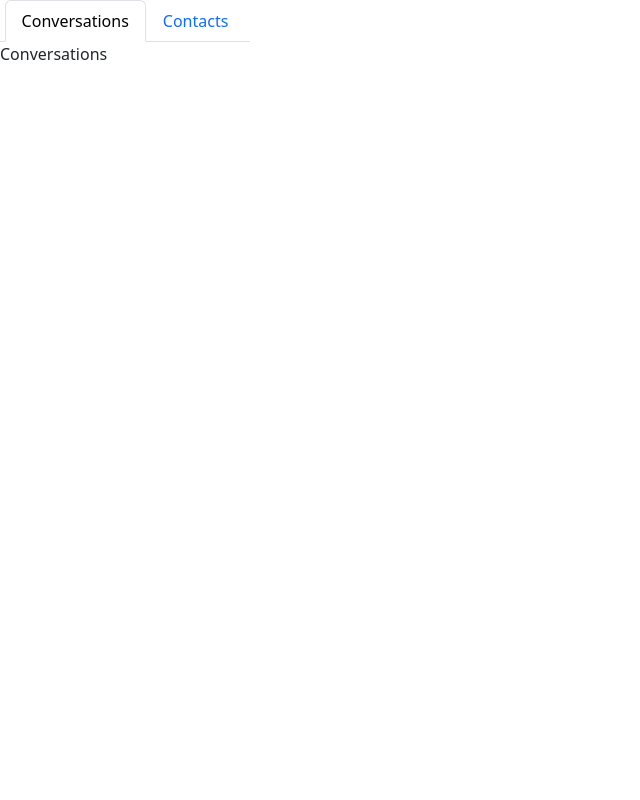
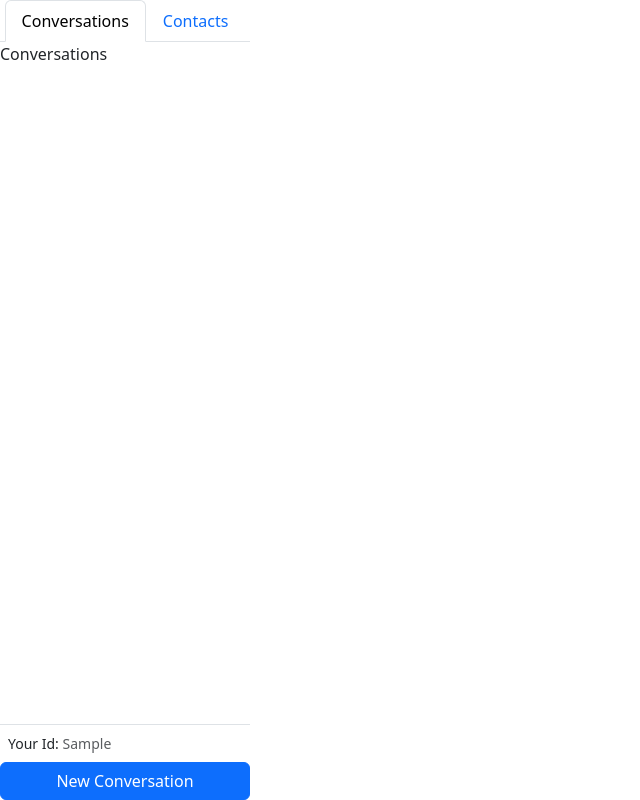
Before and after one commit to RedEcks/chat-app-v2, a React (Create React App) app in the folder frontend/: page / in a window 1280 px wide. Both pictures are taken after typing "Sample" into the empty fields and a click on the button "Login". Shown: the whole page, without its empty margins (0-640 px from the left). Built offline with nearby package versions, Linux system fonts and the light colour scheme.

Commit message:
added conversation and contact button to dashboard

```diff
--- a/frontend/src/components/Dashboard.js
+++ b/frontend/src/components/Dashboard.js
@@ -3,6 +3,8 @@
 
 export default function Dashboard({id}) {
   return (
-    <Sidebar id={id}/>
+    <div className='d-flex' style={{height:'100vh'}}>
+        <Sidebar id={id}/>
+    </div>
   )
 }
--- a/frontend/src/components/Sidebar.js
+++ b/frontend/src/components/Sidebar.js
@@ -1,5 +1,5 @@
 import React, { useState } from 'react'
-import { Tab, Nav } from 'react-bootstrap'
+import { Tab, Nav, Button } from 'react-bootstrap'
 import Conversations from './Conversations'
 import Contacts from './Contacts'
 
@@ -9,6 +9,7 @@
 
 export default function Sidebar({id}) {
     const [activeKey, setActiveKey]=useState(CONVERSATION_KEY)
+    const conversationsOpen = activeKey ===CONVERSATION_KEY
 
   return (
     <div style={{width: '250px'}} className='d-flex flex-column'>
@@ -21,7 +22,7 @@
                     <Nav.Link eventKey={CONTACTS_KEY}>Contacts</Nav.Link>
                 </Nav.Item>
             </Nav>
-            <Tab.Content>
+            <Tab.Content className='border-right overflow-auto flex-grow-1'>
                     <Tab.Pane eventKey={CONVERSATION_KEY}>
                         <Conversations/>
                     </Tab.Pane>
@@ -29,6 +30,10 @@
                         <Contacts/>
                     </Tab.Pane>
             </Tab.Content>
+            <div className='p-2 border-top border-right small'>
+                Your Id: <span className='text-muted'>{id}</span>
+            </div>
+            <Button>New {conversationsOpen?'Conversation': 'Contact'}</Button>
         </Tab.Container>
     </div>
   )
```
